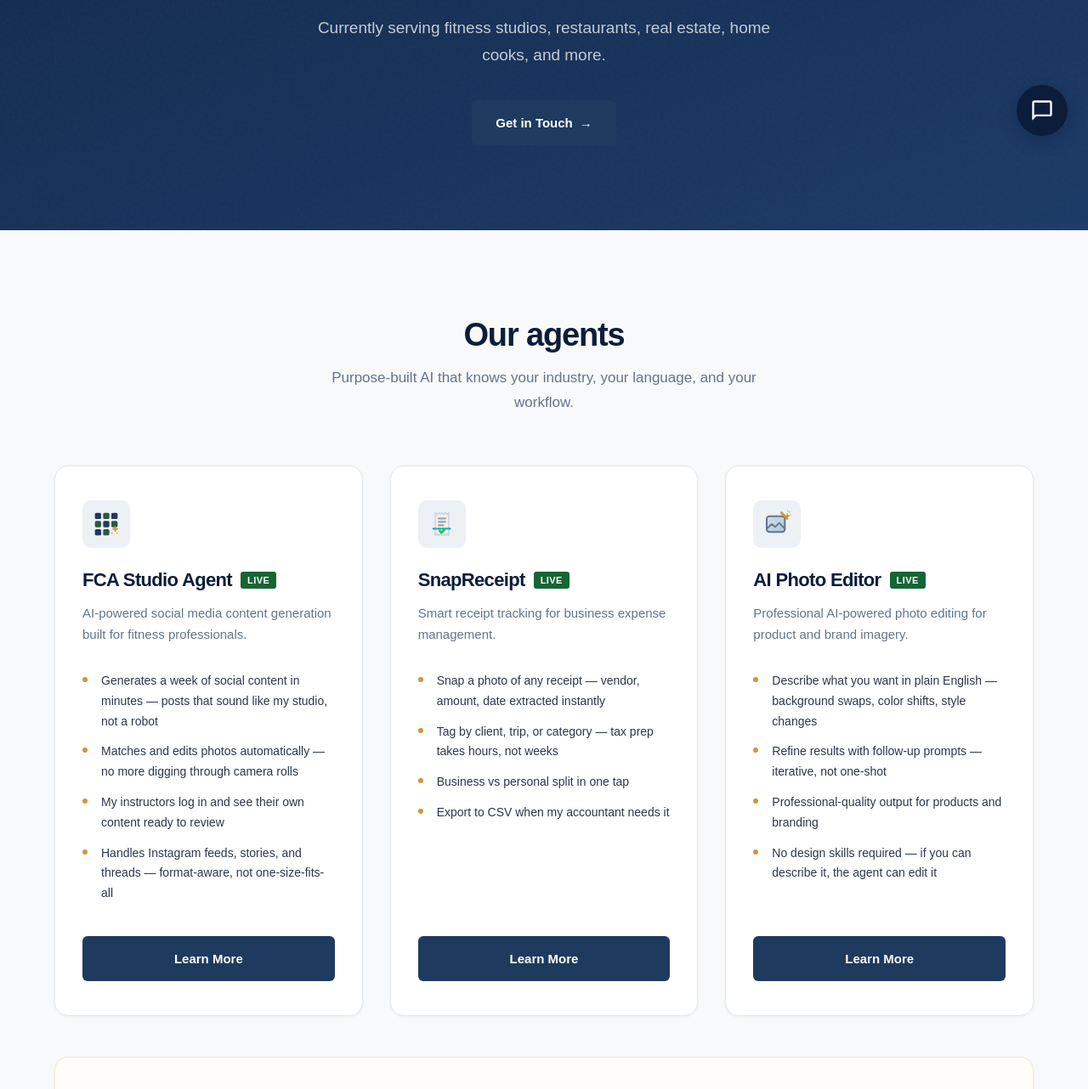
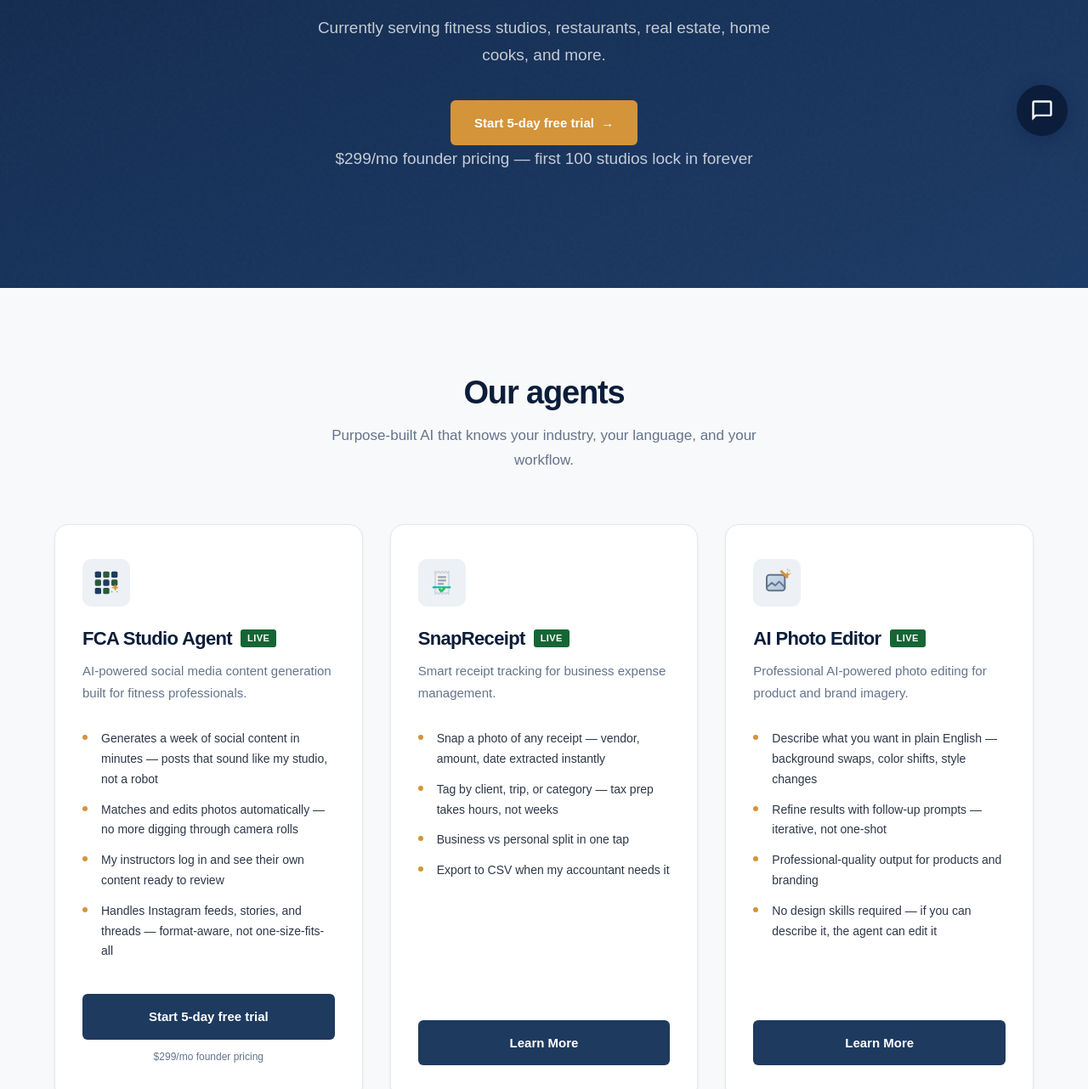
Before and after one commit to admin625/fiorsaoirse-website, a plain HTML site: page index.html in a window 1280 px wide. Shown: the part 616-1898 px from the top of the page at 85% size. Drawn offline with Linux system fonts and the light colour scheme; a web font is replaced by a local one.

Commit message:
feat: add real signup CTA to landing page (Blocker 2)

```diff
--- a/index.html
+++ b/index.html
@@ -157,6 +157,23 @@
     .btn-primary:hover { background: #2a4f7a; color: #fff; transform: translateY(-1px); box-shadow: var(--shadow-md); }
     .btn-accent { background: var(--color-accent); color: #fff; }
     .btn-accent:hover { background: #c08530; color: #fff; transform: translateY(-1px); }
+
+    /* Supporting copy below CTAs */
+    .hero-cta-supporting {
+      display: block;
+      margin-top: 14px;
+      font-size: 13px;
+      font-weight: 500;
+      color: rgba(255,255,255,0.6);
+    }
+    .card-cta-supporting {
+      display: block;
+      margin-top: 10px;
+      font-size: 12px;
+      font-weight: 500;
+      color: var(--color-muted);
+      text-align: center;
+    }
 
     /* ===================================================
        SECTION SHARED
@@ -524,7 +541,8 @@
       <div class="hero-tagline">Fior Saoirse</div>
       <h1>AI agents built for your industry &mdash; not everyone else's</h1>
       <p>Currently serving fitness studios, restaurants, real estate, home cooks, and more.</p>
-      <a href="#contact" class="btn btn-primary">Get in Touch <span>&rarr;</span></a>
+      <a href="/start" class="btn btn-accent">Start 5-day free trial <span>&rarr;</span></a>
+      <p class="hero-cta-supporting">$299/mo founder pricing &mdash; first 100 studios lock in forever</p>
     </div>
   </section>
 
@@ -569,7 +587,8 @@
             <li>Handles Instagram feeds, stories, and threads &mdash; format-aware, not one-size-fits-all</li>
           </ul>
           <div class="product-cta">
-            <a href="#contact" class="btn btn-primary">Learn More</a>
+            <a href="/start" class="btn btn-primary">Start 5-day free trial</a>
+            <p class="card-cta-supporting">$299/mo founder pricing</p>
           </div>
         </article>
 
```
